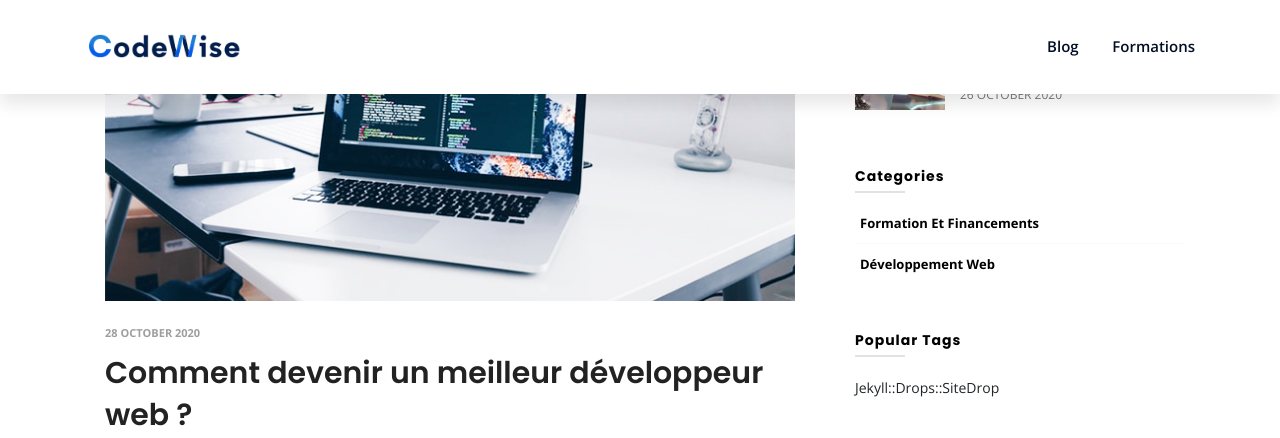
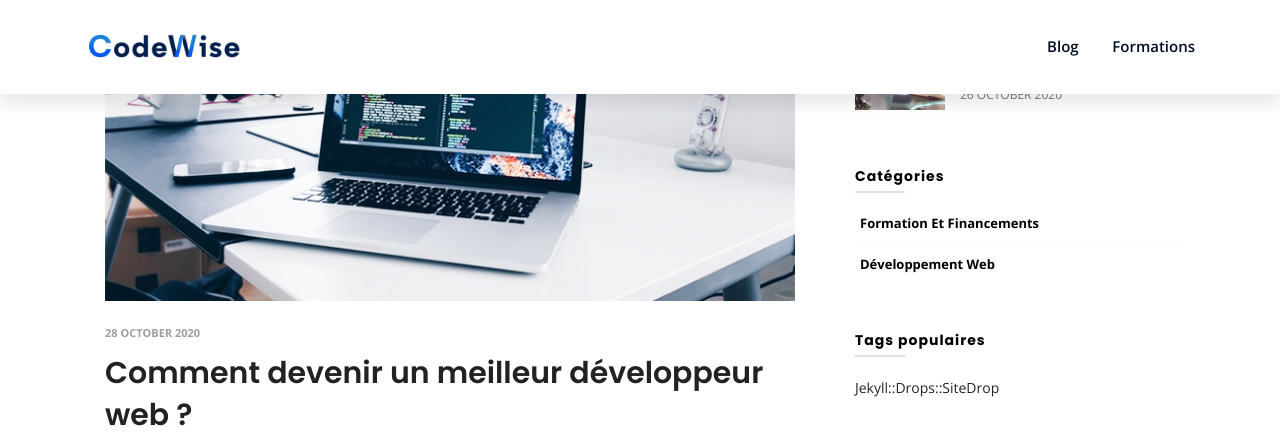
Before and after one commit to hubergerard/blog-codewise, a Jekyll site: the page built from index.html, in a window 1280 px wide and 900 px high, scrolled down 499 px. Shown: the top 438 px of the window. Built offline with Jekyll 4.4.1, drawn with Linux system fonts in a browser that asks for light colours; the list of posts is cut into pages by our own code.

Commit message:
translate sidebar

```diff
--- a/_includes/sidebar.html
+++ b/_includes/sidebar.html
@@ -27,7 +27,7 @@
     <!-- </div> -->
 <!-- </div> -->
 <div class="widget">
-    <h4 class="widget-title">Categories</h4>
+    <h4 class="widget-title">Catégories</h4>
     <div class="widget-link">
         <ul class="sidebar-link">
           {% for category in site.categories %}
@@ -40,7 +40,7 @@
     </div>
 </div>
 <div class="widget">
-    <h4 class="widget-title">Popular Tags</h4>
+    <h4 class="widget-title">Tags populaires</h4>
     <div class="widget-tags">
         <div class="sidebar-tad">
             {{site | tag_cloud}}
```
